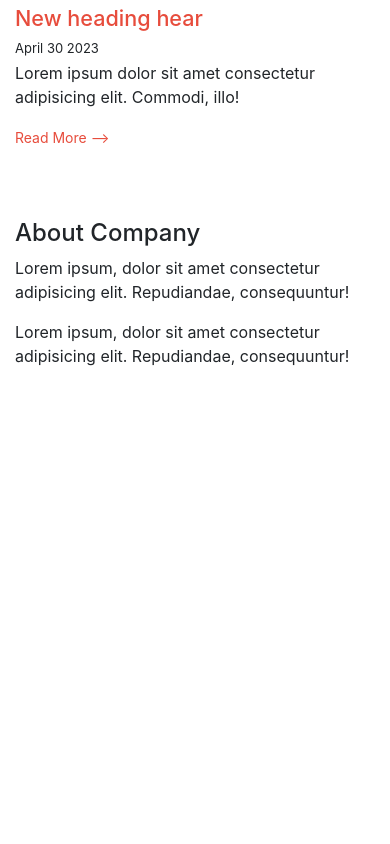
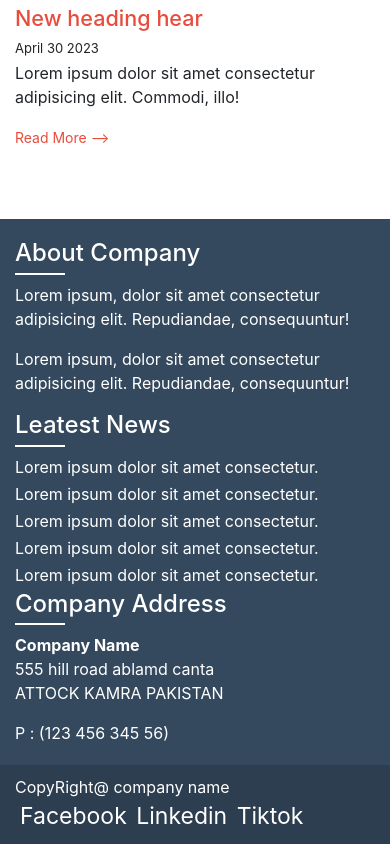
Before and after one commit to UsmanWebDev/BOOTSTRAP_TEMPLATE, a plain HTML site: page index.html in a window 390 px wide. Shown: the part 4268-5112 px from the top of the page. Before the commit the page ends 4652 px from the top, so only its background shows below. Drawn offline with Linux system fonts and the light colour scheme.

Commit message:
bootstrap-full-web-with out- media query

```diff
--- a/css/style.css
+++ b/css/style.css
@@ -147,3 +147,60 @@ a.read-more {
     font-size: 14px;
     color: #e74c3c;
 }
+
+
+
+#footer-sidebar {
+    color: white;
+    background: #34495e;
+    padding: 20px 0px;
+
+}
+
+.footer-widget h4:after {
+    content: "";
+    background-color: #fff;
+    display: block;
+    width: 50px;
+    height: 2px;
+    margin: 5px 0px;
+}
+
+.footer-widget a {
+    color: white;
+}
+
+.Leatest-news {
+    list-style-type: none;
+    padding: 0;
+    margin: 0;
+}
+
+.Leatest-news   li {
+    margin-bottom: 3px;
+}
+
+#footer {
+    color: #fff;
+    background: #2c3e50;
+    padding: 10px 0px;
+}
+
+#social-icon{
+    list-style-type: none;
+    color: #fff;
+    margin: 0px;
+    padding: 0px;
+
+}
+
+#social-icon li {
+    display: inline-block;
+    padding-left: 5px;
+    text-transform: capitalize;
+}
+
+#social-icon li a {
+    color: #fff;
+    font-size: 23px;
+}
--- a/index.html
+++ b/index.html
@@ -51,7 +51,7 @@
             <div class="col-md-12">
                 <h2 class="section-head">Our Services</h2>
             </div>
-            <div class="col-md-4">
+            <div class=" col-sm-6 col-md-4">
                 <div class="servies-box">
                     <i><img src="./images/icons8-anchor-64.png" alt="anchar"></i>
                     <i class="fa-solid fa-anchor"></i>
@@ -59,14 +59,14 @@
                     <p>Lorem ipsum dolor sit amet consectetur adipisicing elit. Hic saepe eius natus modi culpa cum amet eaque tempora similique fugit.</p>
                 </div>
             </div>
-            <div class="col-md-4">
+            <div class=" col-sm-6 col-md-4">
                 <div class="servies-box">
                     <i><img src="./images/icons8-bar-chart-50.png" alt="bar-chat"></i>
                     <h3>Bar Chart</h3>
                     <p>Lorem ipsum dolor sit amet consectetur adipisicing elit. Hic saepe eius natus modi culpa cum amet eaque tempora similique fugit.</p>
                 </div>
             </div>
-            <div class="col-md-4">
+            <div class=" col-sm-6 col-md-4">
                 <div class="servies-box">
                     <i><img src="./images/icons8-anchor-64.png" alt="diamond"></i>
                     <h3>Diamond</h3>
@@ -109,13 +109,16 @@
     </div>
 
 
+    <!-- Recent News -->
+
+
     <div id="news" class="container section">
         <div class="row">
             <div class="col-md-12">
                 <h2 class="section-head">Recent News</h2>
             </div>
 
-            <div class="col-lg-3">
+            <div class="col-sm-6 col-lg-3">
                 <div class="news-post">
                     <img src="/images/icons8-avatar-96.png" alt="img">
                     <h3><a href="">New heading hear</a></h3>
@@ -124,7 +127,7 @@
                     <a href="" class="read-more">Read More</a>
                 </div>
             </div>
-            <div class="col-lg-3">
+            <div class=" col-sm-6 col-lg-3">
                 <div class="news-post">
                     <img src="/images/icons8-avatar-96.png" alt="img">
                     <h3><a href="">New heading hear</a></h3>
@@ -133,7 +136,7 @@
                     <a href="" class="read-more">Read More --></a>
                 </div>
             </div>
-            <div class="col-lg-3">
+            <div class=" col-sm-6 col-lg-3">
                 <div class="news-post">
                     <img src="/images/icons8-avatar-96.png" alt="img">
                     <h3><a href="">New heading hear</a></h3>
@@ -142,7 +145,7 @@
                     <a href="" class="read-more">Read More --></a>
                 </div>
             </div>
-            <div class="col-lg-3">
+            <div class=" col-sm-6 col-lg-3">
                 <div class="news-post">
                     <img src="/images/icons8-avatar-96.png" alt="img">
                     <h3><a href="">New heading hear</a></h3>
@@ -156,16 +159,65 @@
 
 
 
-    <div class="footer sidebar">
+
+
+
+    <div id="footer-sidebar">
         <div class="container">
             <div class="row">
-                <div class="col-md-4">
+                <div class=" col-sm-6 col-md-4">
                     <div class="footer-widget">
                         <h4>About Company</h4>
                         <p>Lorem ipsum, dolor sit amet consectetur adipisicing elit. Repudiandae, consequuntur!</p>
                         <p>Lorem ipsum, dolor sit amet consectetur adipisicing elit. Repudiandae, consequuntur!</p>
-                        <!-- to be cantain.... -->
                     </div>
+                </div>
+
+                <div class=" col-sm-6 col-md-4">
+                    <div class="footer-widget">
+                        <h4>Leatest News</h4>
+                        <ul class="Leatest-news">
+                            <li><a href="#">Lorem ipsum dolor sit amet consectetur.</a></li>
+                            <li><a href="#">Lorem ipsum dolor sit amet consectetur.</a></li>
+                            <li><a href="#">Lorem ipsum dolor sit amet consectetur.</a></li>
+                            <li><a href="#">Lorem ipsum dolor sit amet consectetur.</a></li>
+                            <li><a href="#">Lorem ipsum dolor sit amet consectetur.</a></li>
+                        </ul>
+                    </div>
+                </div>
+
+
+                <div class=" col-sm-6 col-md-4">
+                    <div class="footer-widget">
+                        <h4>Company Address</h4>
+                        <address>
+                            <b>Company Name</b>
+                            <br>
+                            555 hill road ablamd canta <br>
+                            ATTOCK KAMRA PAKISTAN
+                        </address>
+                        P : (123 456 345 56)
+
+
+                    </div>
+                </div>
+            </div>
+        </div>
+    </div>
+
+
+    <div id="footer">
+        <div class="container">
+            <div class="row">
+                <div class=" col-sm-6 col-md-6">CopyRight@ company name</div>
+                <div class=" col-sm-6 col-md-6">
+                    <ul id="social-icon" class="float-md-right">
+                        <li><a href="#">facebook</a></li>
+                        <li><a href="#">linkedin</a></li>
+                        <li><a href="#">tiktok</a></li>
+
+
+                    </ul>
                 </div>
             </div>
         </div>
@@ -176,6 +228,5 @@
 
 
 
-
 </body>
 </html>
```
